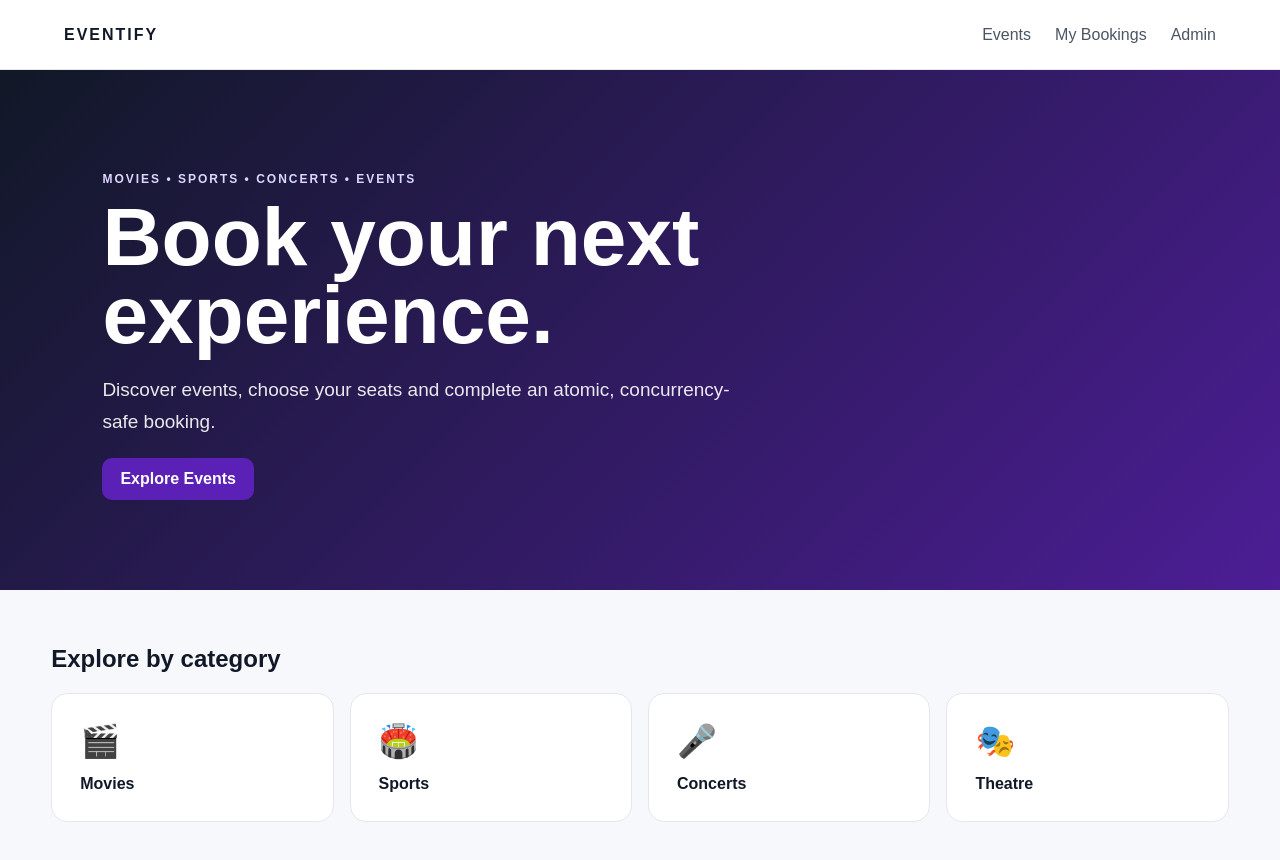
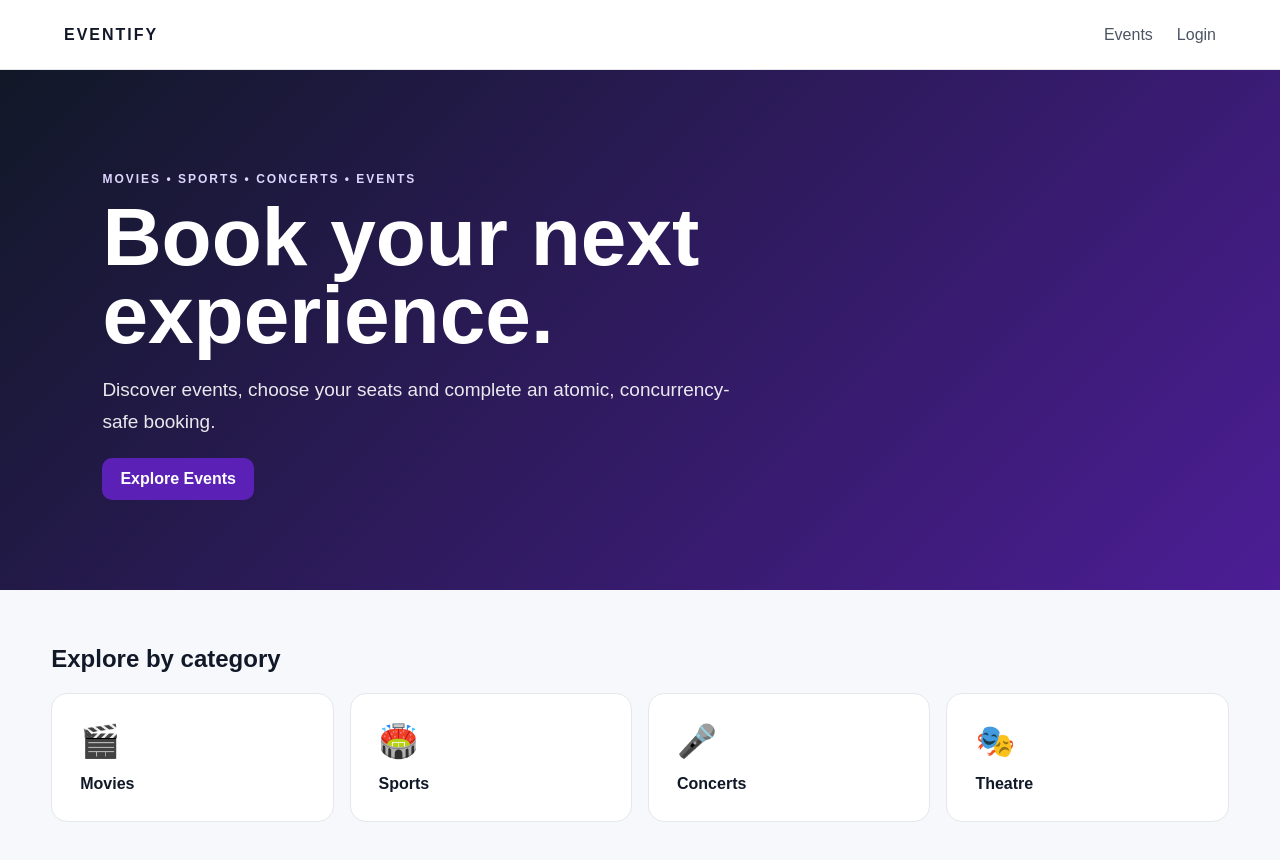
Before and after one commit to Kushagrarai09/Event-Seat-Booking, a Next.js app in the folder frontend/: page / in a window 1280 px wide. Shown: the top 860 px of the page. Built offline with nearby package versions, Linux system fonts and the light colour scheme; no server answers.

Commit message:
feat(frontend): show auth-aware navigation and logout

```diff
--- a/frontend/app/layout.tsx
+++ b/frontend/app/layout.tsx
@@ -1,24 +1,31 @@
-import type { Metadata } from "next";
+"use client";
+
 import Link from "next/link";
+import { useEffect, useState } from "react";
 import "./globals.css";
+import { AuthUser, clearAuth, getStoredUser } from "../lib/api";
 
-export const metadata: Metadata = {
-  title: "Eventify - Event Seat Booking",
-  description: "Concurrency-safe event seat booking platform",
-};
-
-export default function RootLayout({
-  children,
-}: Readonly<{ children: React.ReactNode }>) {
+export default function RootLayout({ children }: Readonly<{ children: React.ReactNode }>) {
+  const [user, setUser] = useState<AuthUser | null>(null);
+  useEffect(() => {
+    setUser(getStoredUser());
+    const sync = () => setUser(getStoredUser());
+    window.addEventListener("storage", sync);
+    window.addEventListener("event-auth-changed", sync);
+    return () => { window.removeEventListener("storage", sync); window.removeEventListener("event-auth-changed", sync); };
+  }, []);
+  function logout() { clearAuth(); setUser(null); window.dispatchEvent(new Event("event-auth-changed")); window.location.assign("/"); }
   return (
     <html lang="en">
+      <head><title>Eventify - Event Seat Booking</title><meta name="description" content="Event booking with concurrency-safe seat reservations" /></head>
       <body>
         <header className="navbar">
           <Link href="/" className="brand">EVENTIFY</Link>
           <nav>
             <Link href="/events">Events</Link>
-            <Link href="/my-bookings">My Bookings</Link>
-            <Link href="/admin">Admin</Link>
+            {user && <Link href="/my-bookings">My Bookings</Link>}
+            {user?.role === "admin" && <Link href="/admin">Admin</Link>}
+            {!user ? <Link href="/login">Login</Link> : <button type="button" className="button secondary" onClick={logout}>Log out</button>}
           </nav>
         </header>
         <main>{children}</main>
```
